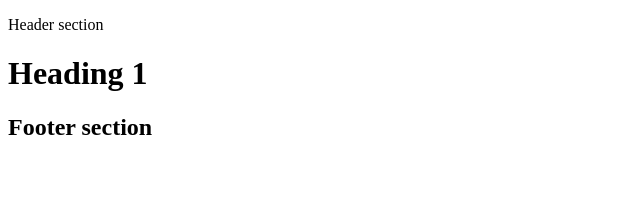
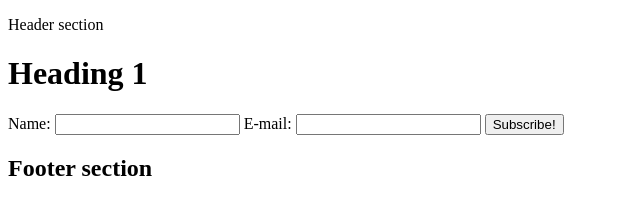
Before and after one commit to frye/22-mini-project, a plain HTML site: page index.html in a window 1280 px wide. Shown: the whole page, without its empty margins (0-640 px from the left). Drawn offline with Linux system fonts and the light colour scheme.

Commit message:
Added basic form

```diff
--- a/index.html
+++ b/index.html
@@ -13,6 +13,18 @@
     </header>
     <main>
         <h1>Heading 1</h1>
+
+        <form action="" method="get" class="contact-form">
+
+              <label for="name">Name: </label>
+              <input type="text" name="name" id="name" required>
+
+              <label for="email">E-mail: </label>
+              <input type="email" name="email" id="email" required>
+
+              <input type="submit" value="Subscribe!">
+
+          </form>
     </main>
     <footer>
         <h2>Footer section</h2>
```
